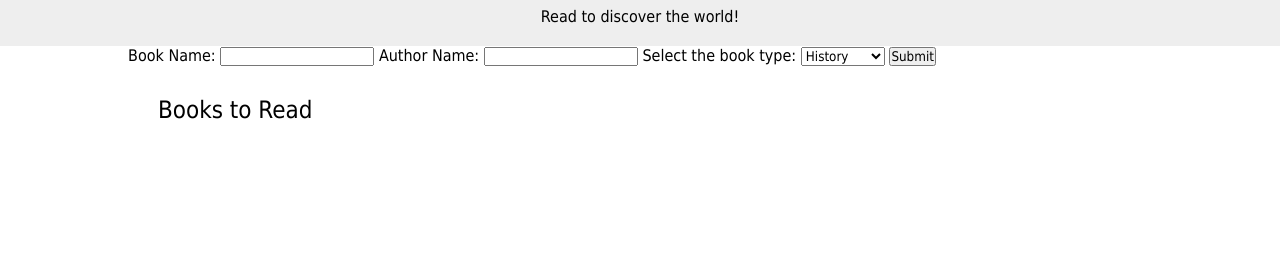
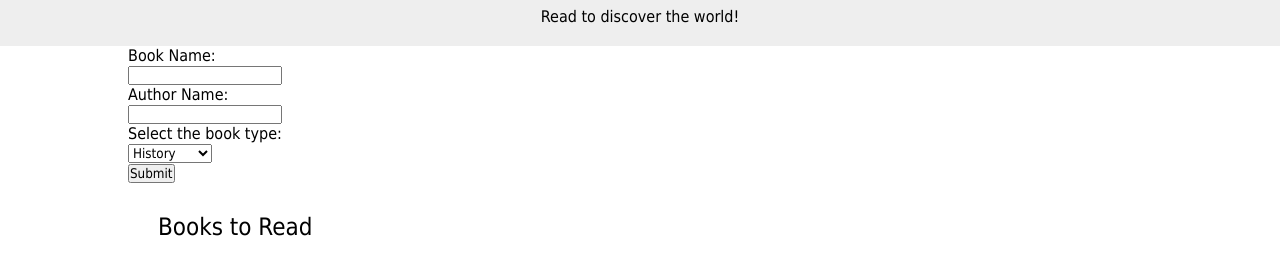
Before and after one commit to LinaYahya/book_store, a website: page public/index.html in a window 1280 px wide. Shown: the part 61-336 px from the top of the page. Drawn offline with Linux system fonts and the light colour scheme; no server answers.

Commit message:
post function relates #12

```diff
--- a/public/index.html
+++ b/public/index.html
@@ -1,10 +1,12 @@
 <!DOCTYPE html>
 <html>
+
 <head>
   <meta charset="utf-8" />
   <title>Book Sotre</title>
   <link rel="stylesheet" href="style.css" />
 </head>
+
 <body>
   <header class="header">
     <div class="container">
@@ -20,18 +22,18 @@
   </header>
   <main>
     <div class="container">
-        <form id="addition" action="/add_book" method="">
-          <label>Book Name:</label>
-          <input type="text" class="book-name" name="name" />
-          <label>Author Name:</label>
-          <input type="text" id="author" name="author" />
+      <form id="addition" action="/add_book" method="POST">
+        <label>Book Name:</label><br>
+        <input type="text" class="book-name" name="name" /><br>
+        <label>Author Name:</label><br>
+        <input type="text" id="author" name="author" /><br>
 
-          <label for="booksCat">Select the book type:</label>
-          <select id="booksCat">
+        <label for="booksCat">Select the book type:</label><br>
+        <select id="booksCat" name="category">
           <option value="history">History</option>
           <option value="science">Science</option>
           <option value="biography">Biography</option>
-          </select>
+        </select><br>
 
         <input type="submit" value="Submit" />
       </form>
@@ -45,4 +47,5 @@
   <script src="js/dom.js"></script>
   <script src="js/index.js"></script>
 </body>
+
 </html>
--- a/server/app.js
+++ b/server/app.js
@@ -2,7 +2,7 @@ const express = require('express');
 const { join } = require('path');
 const compression = require('compression');
 
-const router = require('./controllers');
+const router = require('./routes/index');
 const { clientErr, serverErr } = require('./controllers/error');
 
 const app = express();
```
Also changed, not shown: server/Database/quiry/postData.js (+8 -0 lines), server/controllers/index.js (deleted, +0 -10 lines), server/routes/index.js (added, +17 -0 lines). Lines whose indentation alone changed are shown as unchanged.
